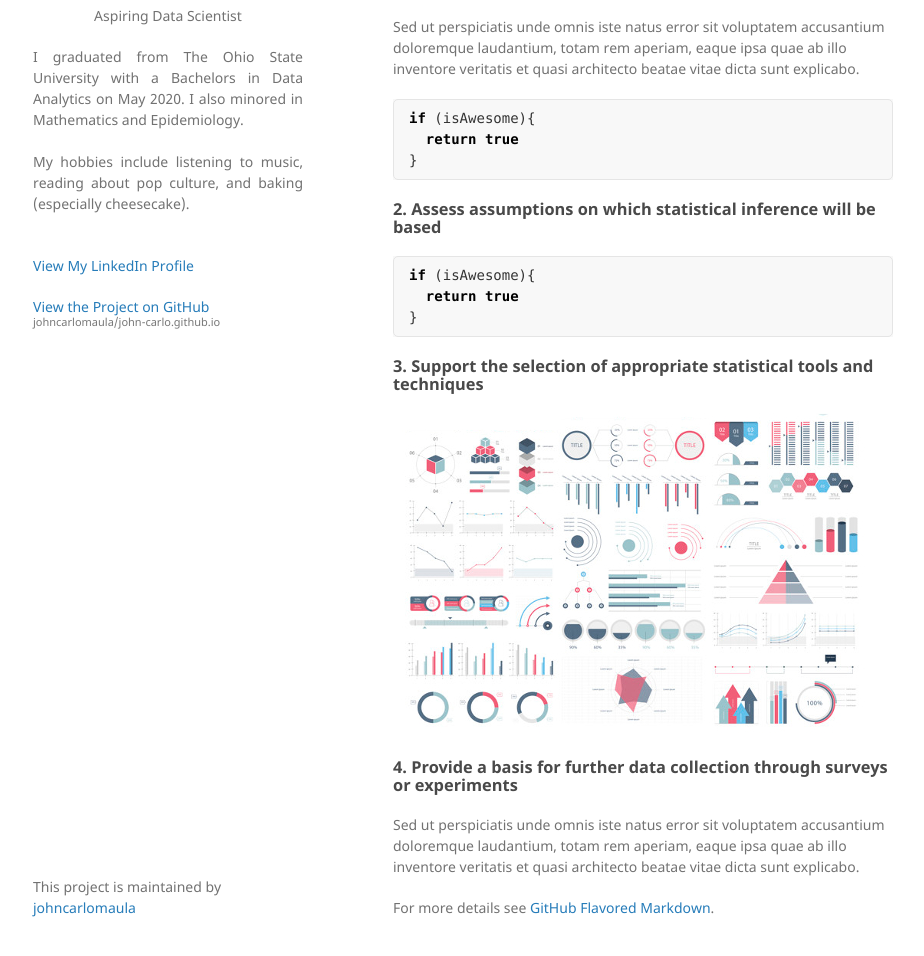
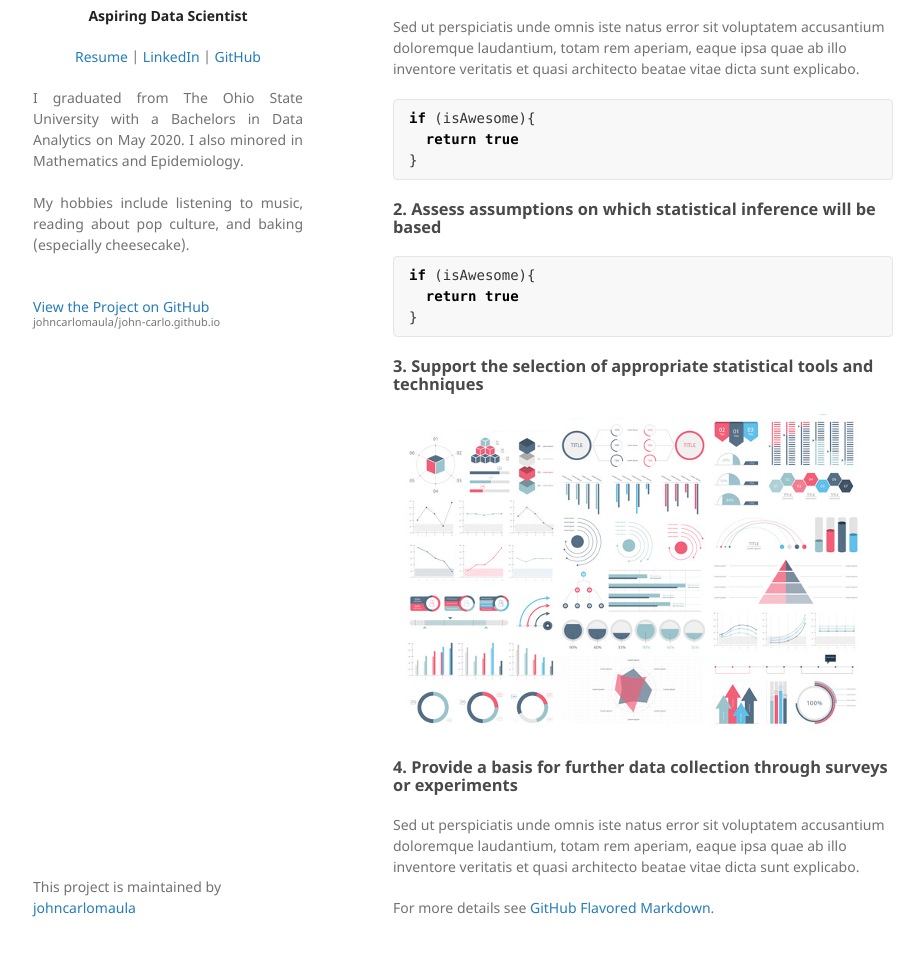
Before and after one commit to johncarlomaula/john-carlo.github.io, a Jekyll site: the page built from sample_page.md, in a window 1280 px wide and 1319 px high. Shown: the part 331-1287 px from the top of the window, without its empty margins (177-1101 px from the left). Built offline with Jekyll 4.4.1, drawn with Linux system fonts in a browser that asks for light colours; our own code applies the rules of GitHub Pages for plain Markdown files.

Commit message:
Update _config.yml

```diff
--- a/_config.yml
+++ b/_config.yml
@@ -3,7 +3,13 @@ title: <p align="center"> John Carlo Maula </p>
 logo: "/images/profile.png?raw=true"
 
 description:
-  <p align="center"> Aspiring Data Scientist </p>
+  <p align="center"> <strong>Aspiring Data Scientist</strong> </p>
+
+  <p align="center">
+  <a href="pdf/JohnCarloMaula_Resume_2021.pdf">Resume</a> |
+  <a href="www.linkedin.com/in/john-carlo-maula-b77327160">LinkedIn</a> |
+  <a href="https://github.com/johncarlomaula">GitHub</a>
+  </p>
 
   <p align="justify">
   I graduated from The Ohio State University with a Bachelors in Data Analytics on May 2020. I also minored in Mathematics and Epidemiology.
@@ -12,7 +18,5 @@ description:
   <br><br>
   </p>
 
-  <a href="https://www.linkedin.com/in/example/">View My LinkedIn Profile</a>
-
 theme: jekyll-theme-minimal
 google_analytics: UA-000000-0 # your Google Analytics tracking ID here
```
